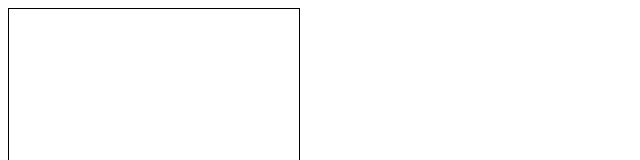
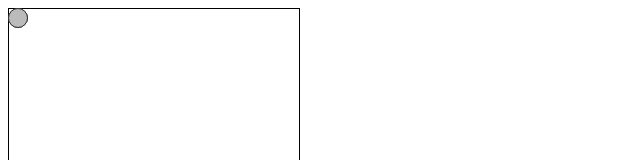
Before and after one commit to jeremyckahn/bezierizer, a website: page index.html in a window 1280 px wide. Shown: the top 160 px of the page, 0-640 px from the left. Drawn offline with nearby package versions, Linux system fonts and the light colour scheme.

Commit message:
Inits handles.

```diff
--- a/index.html
+++ b/index.html
@@ -7,6 +7,7 @@
 <body>
   <div id="bezierizer-test"></div>
   <script src="bower_components/jquery/jquery.min.js"></script>
+  <script src="bower_components/jquery-dragon/src/jquery.dragon.js"></script>
   <script src="src/bezierizer.template.js"></script>
   <script src="src/bezierizer.core.js"></script>
   <script>
--- a/src/bezier.style.css
+++ b/src/bezier.style.css
@@ -1,9 +1,27 @@
-.bezierizer-container {
-
+.bezierizer-canvas-container {
+  height: 292px;
+  position: relative;
+  width: 292px;
 }
 
-  .bezierizer-container canvas {
+  .bezierizer-canvas-container canvas {
     border: solid 1px #000;
     height: 290px;
     width: 290px;
+    z-index: -1; /* May not be necessary */
   }
+
+  .bezierizer-canvas-container .bezierizer-handle {
+    background: #bbb;
+    border-radius: 10px;
+    border: solid 1px #333;
+    height: 20px;
+    left: 0;
+    position: absolute;
+    top: 0;
+    width: 20px;
+  }
+
+  .bezierizer-canvas-container .bezierizer-handle:focus {
+    outline: none;
+  }
--- a/src/bezierizer.core.js
+++ b/src/bezierizer.core.js
@@ -1,4 +1,15 @@
 function Bezierizer (container) {
-  this.$el  = $(container);
+  this.$el = $(container);
   this.$el.append($(HTML_TEMPLATE));
+
+  this.$canvasContainer = this.$el.find('.bezierizer-canvas-container');
+  this.$canvas = this.$canvasContainer.find('canvas');
+  this.$handles = this.$canvasContainer.find('.bezierizer-handle');
+  this.$readout = this.$canvasContainer.find('.bezierizer-coord-readout');
+
+  this.$canvas[0].height = this.$canvas.height();
+  this.$canvas[0].width = this.$canvas.width();
+  this.$handles.dragon({
+    within: this.$canvasContainer
+  });
 }
--- a/src/bezierizer.template.js
+++ b/src/bezierizer.template.js
@@ -1,6 +1,10 @@
 var HTML_TEMPLATE = [
   '<div class="bezierizer-container">'
-    ,'<canvas>'
-    ,'<span class="bezierizer-coord-output"></span>'
+    ,'<div class="bezierizer-canvas-container">'
+      ,'<canvas></canvas>'
+      ,'<button class="bezierizer-handle bezierizer-handle-1">'
+      ,'<button class="bezierizer-handle bezierizer-handle-2">'
+    ,'</div>'
+    ,'<span class="bezierizer-coord-readout"></span>'
   ,'</div>'
 ].join('');
```
